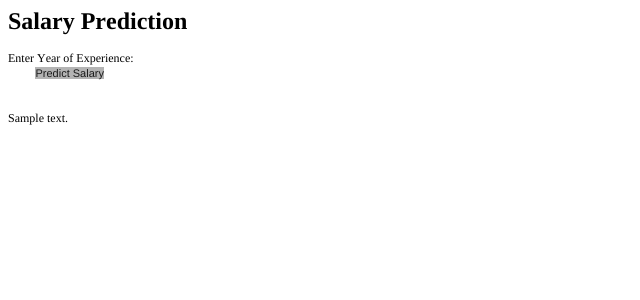
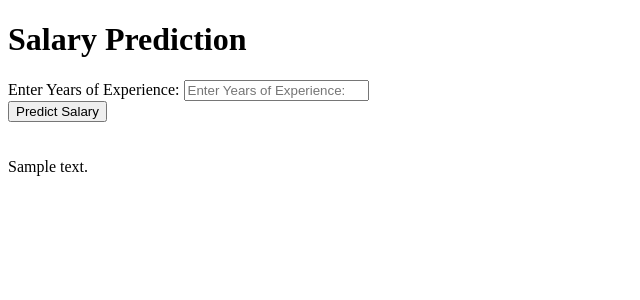
Before and after one commit to naveenacharya1/DLSalarayPredict, a Flask app: template templates/index.html in a window 1280 px wide. Shown: the top 300 px of the page, without its empty margins (0-640 px from the left). Run offline with Flask 2, Linux system fonts and the light colour scheme; the template is opened without the code that fills it: most values are stand-ins (such as "Sample title", 1, 10 or a date in 2020); parts of the project's set-up code (start-up, migrations or seed data) failed here and were passed over.

Commit message:
fix keyword error

```diff
--- a/app.py
+++ b/app.py
@@ -17,9 +17,9 @@ def predict():
     '''
     For rendering results on HTML GUI
     '''
-    yeardOfExp = float(request.form['yeardOfExp'])
+    yearsOfExp = float(request.form['yearsOfExp'])
 
-    feature = np.array([[yeardOfExp]])
+    feature = np.array([[yearsOfExp]])
     stdFeatures = scFeatures.transform(feature)
     predLabel = model.predict(stdFeatures)
 
--- a/templates/index.html
+++ b/templates/index.html
@@ -1,27 +1,33 @@
-<!DOCTYPE html PUBLIC "-//W3C//DTD HTML 4.01//EN" "http://www.w3.org/TR/html4/strict.dtd">
-<html>
+<!DOCTYPE html>
+<html >
+<!--From https://codepen.io/frytyler/pen/EGdtg-->
 <head>
-  <meta http-equiv="Content-Type" content="text/html; charset=utf-8">
-  <meta http-equiv="Content-Style-Type" content="text/css">
-  <title>Salary Predict API</title>
-  <meta name="Generator" content="Cocoa HTML Writer">
-  <meta name="CocoaVersion" content="2113.4">
-  <style type="text/css">
-    p.p2 {margin: 0.0px 0.0px 0.0px 0.0px; font: 12.0px Times; color: #000000; -webkit-text-stroke: #000000}
-    p.p3 {margin: 0.0px 0.0px 0.0px 0.0px; font: 11.0px 'Helvetica Neue'; color: #000000; color: rgba(0, 0, 0, 0.85); -webkit-text-stroke: rgba(0, 0, 0, 0.85)}
-    p.p4 {margin: 0.0px 0.0px 0.0px 0.0px; font: 12.0px Times; color: #000000; -webkit-text-stroke: #000000; min-height: 14.0px}
-    span.s1 {font-kerning: none}
-    span.s2 {font-kerning: none; background-color: #ffffff}
-    span.s3 {font: 12.0px Times; font-kerning: none; color: #000000; -webkit-text-stroke: 0px #000000}
-    span.s4 {font-kerning: none; background-color: #b3b3b3}
-  </style>
+  <meta charset="UTF-8">
+  <title>SalaryPredictor API</title>
+  <link href='https://fonts.googleapis.com/css?family=Pacifico' rel='stylesheet' type='text/css'>
+<link href='https://fonts.googleapis.com/css?family=Arimo' rel='stylesheet' type='text/css'>
+<link href='https://fonts.googleapis.com/css?family=Hind:300' rel='stylesheet' type='text/css'>
+<link href='https://fonts.googleapis.com/css?family=Open+Sans+Condensed:300' rel='stylesheet' type='text/css'>
+
 </head>
+
 <body>
-<h1 style="margin: 0.0px 0.0px 16.1px 0.0px; font: 24.0px Times; color: #000000; -webkit-text-stroke: #000000"><span class="s1"><b>Salary Prediction</b></span></h1>
-<p class="p2"><span class="s1">Enter Year of Experience:<span class="Apple-converted-space"> </span></span></p>
-<p class="p3"><span class="s2"><span class="Apple-converted-space">        </span></span><span class="s3"> </span><span class="s4">Predict Salary</span><span class="s3"><span class="Apple-converted-space"> </span></span></p>
-<p class="p4"><span class="s1"></span><br></p>
-<p class="p4"><span class="s1"></span><br></p>
-<p class="p2"><span class="s1">{{ prediction_text }}<span class="Apple-converted-space"> </span></span></p>
+ <div class="login">
+	<h1>Salary Prediction</h1>
+
+     <!-- Main Input For Receiving Query to our ML -->
+    <form action="{{ url_for('predict')}}"method="post">
+    	Enter Years of Experience: <input type="text" name="yearsOfExp" placeholder="Enter Years of Experience: " required="required" /><br>
+
+        <button type="submit" class="btn btn-primary btn-block btn-large">Predict Salary</button>
+    </form>
+
+   <br>
+   <br>
+   {{ prediction_text }}
+
+ </div>
+
+
 </body>
 </html>
```
